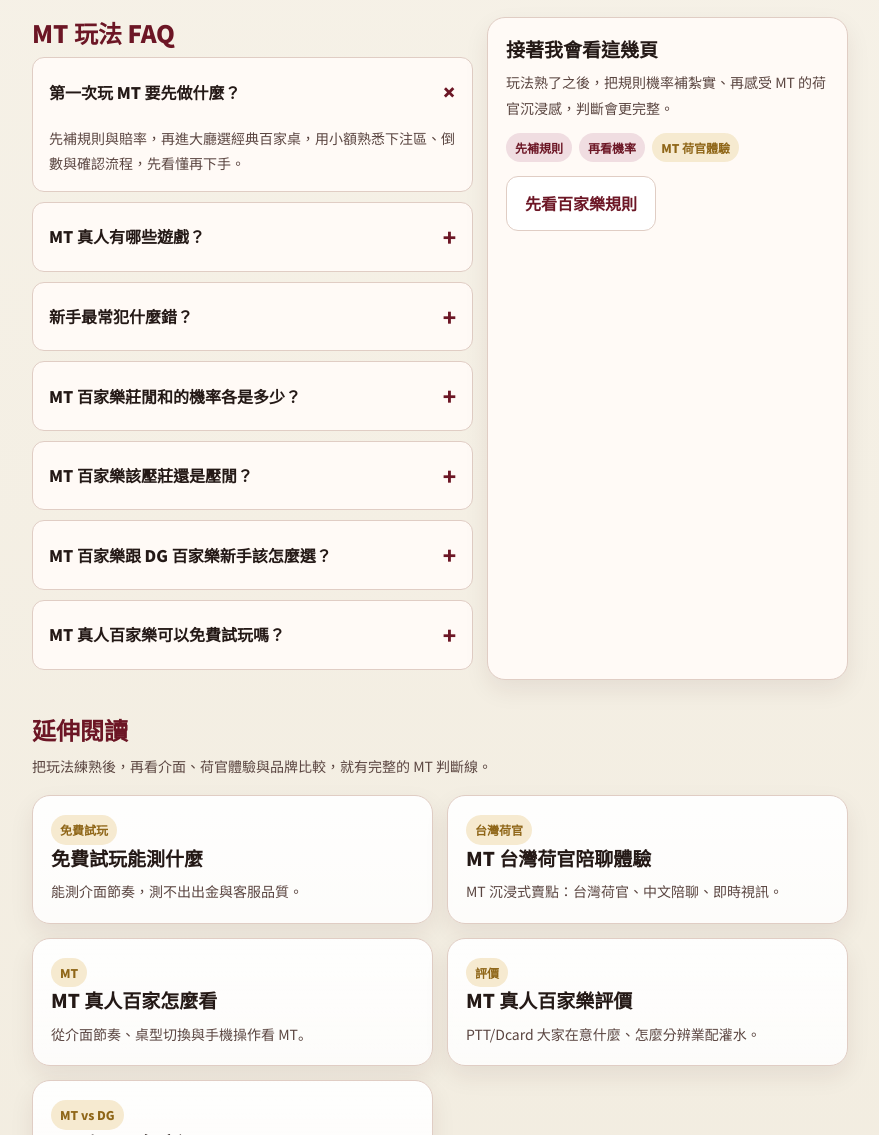
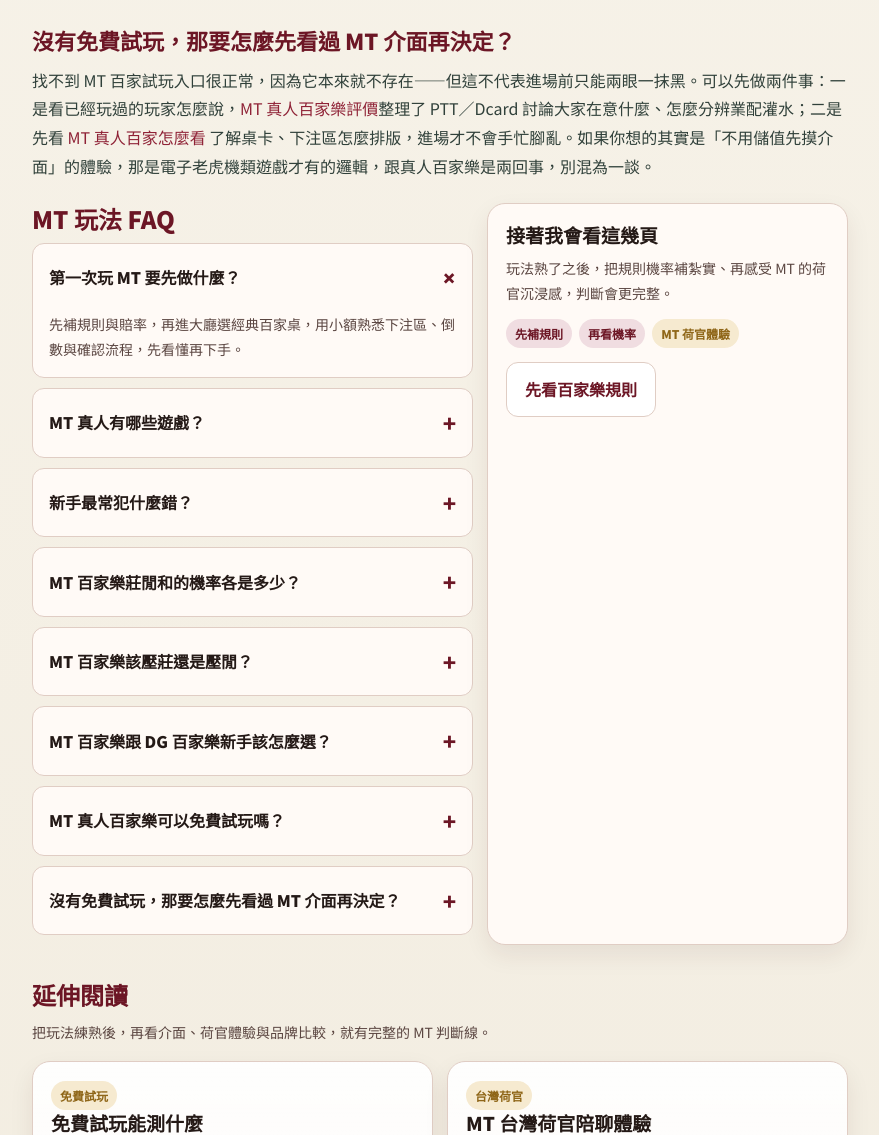
Before and after one commit to yuqi5872/cacasis, a plain HTML site: page mt-baccarat-guide/index.html in a window 1280 px wide. Shown: the part 2120-3255 px from the top of the page, without its empty margins (36-915 px from the left). Drawn offline with Linux system fonts and the light colour scheme.

Commit message:
content(mt-baccarat-guide): 補「mt百家試玩」查詢意圖的替代下見方案段落，解51曝光0點擊缺口

```diff
--- a/mt-baccarat-guide/index.html
+++ b/mt-baccarat-guide/index.html
@@ -21,9 +21,9 @@
   <link href="https://fonts.googleapis.com/css2?family=Noto+Sans+TC:wght@400;500;700;900&display=swap" rel="stylesheet">
   <link rel="stylesheet" href="/assets/style.css?v=20260630-4">
   <script type="application/ld+json">
-  {"@context":"https://schema.org","@type":"Article","headline":"MT 百家樂玩法懶人包：新手第一次進 MT 真人怎麼玩","description":"從進大廳、選桌、遊戲種類到下注流程，帶新手第一次玩 MT 真人百家，含常見錯誤與進場前準備。","mainEntityOfPage":"https://dgcasnio.com/mt-baccarat-guide/","datePublished":"2026-07-09","dateModified":"2026-08-18","author":{"@type":"Organization","name":"百家樂觀測局編輯部"},"publisher":{"@type":"Organization","name":"百家樂觀測局"}}
+  {"@context":"https://schema.org","@type":"Article","headline":"MT 百家樂玩法懶人包：新手第一次進 MT 真人怎麼玩","description":"從進大廳、選桌、遊戲種類到下注流程，帶新手第一次玩 MT 真人百家，含常見錯誤與進場前準備。","mainEntityOfPage":"https://dgcasnio.com/mt-baccarat-guide/","datePublished":"2026-07-09","dateModified":"2026-09-12","author":{"@type":"Organization","name":"百家樂觀測局編輯部"},"publisher":{"@type":"Organization","name":"百家樂觀測局"}}
   </script>
-  <script type="application/ld+json">{"@context":"https://schema.org","@type":"FAQPage","mainEntity":[{"@type":"Question","name":"第一次玩 MT 要先做什麼？","acceptedAnswer":{"@type":"Answer","text":"先補規則與賠率，再進大廳選經典百家桌，用小額熟悉下注區、倒數與確認流程，先看懂再下手。"}},{"@type":"Question","name":"MT 真人有哪些遊戲？","acceptedAnswer":{"@type":"Answer","text":"除了百家樂，通常還有二十一點、輪盤、骰寶、龍虎。新手先專心練經典百家樂，其他等節奏熟了再碰。"}},{"@type":"Question","name":"新手最常犯什麼錯？","acceptedAnswer":{"@type":"Answer","text":"一進場就重注、追著路單下注、把纜法當必勝。百家樂每局獨立、賠率固定，先小額熟流程、設停損。"}},{"@type":"Question","name":"MT 百家樂莊閒和的機率各是多少？","acceptedAnswer":{"@type":"Answer","text":"標準 8 副牌下，莊家獲勝機率約 45.86%、閒家約 44.62%、和局約 9.52%。這是新手進場前該先知道的基本機率，能幫助判斷下注合不合理。"}},{"@type":"Question","name":"MT 百家樂該壓莊還是壓閒？","acceptedAnswer":{"@type":"Answer","text":"以標準 8 副牌、常見 5% 抽水計算，莊家下注扣水後莊家優勢約 1.06%，閒家不扣水但莊家優勢約 1.24%，兩者只差 0.18 個百分點；長期期望值莊家通常略優於閒家，是新手三種下注中相對穩的選項。"}},{"@type":"Question","name":"MT 百家樂跟 DG 百家樂新手該怎麼選？","acceptedAnswer":{"@type":"Answer","text":"MT 的賣點是台灣荷官陪聊與沉浸式互動，DG 則走快節奏主流桌型；兩館規則與機率一致，差異在體驗風格，新手可以都試玩後再決定常駐哪一館。"}},{"@type":"Question","name":"MT 真人百家樂可以免費試玩嗎？","acceptedAnswer":{"@type":"Answer","text":"不行，MT 是即時荷官視訊發牌，沒有像電子老虎機那種免費模式可以先玩不儲值。想熟悉流程建議用最小籌碼進真人桌走一次完整流程，或先看電子遊戲類的免費試玩差異。"}}]}</script>
+  <script type="application/ld+json">{"@context":"https://schema.org","@type":"FAQPage","mainEntity":[{"@type":"Question","name":"第一次玩 MT 要先做什麼？","acceptedAnswer":{"@type":"Answer","text":"先補規則與賠率，再進大廳選經典百家桌，用小額熟悉下注區、倒數與確認流程，先看懂再下手。"}},{"@type":"Question","name":"MT 真人有哪些遊戲？","acceptedAnswer":{"@type":"Answer","text":"除了百家樂，通常還有二十一點、輪盤、骰寶、龍虎。新手先專心練經典百家樂，其他等節奏熟了再碰。"}},{"@type":"Question","name":"新手最常犯什麼錯？","acceptedAnswer":{"@type":"Answer","text":"一進場就重注、追著路單下注、把纜法當必勝。百家樂每局獨立、賠率固定，先小額熟流程、設停損。"}},{"@type":"Question","name":"MT 百家樂莊閒和的機率各是多少？","acceptedAnswer":{"@type":"Answer","text":"標準 8 副牌下，莊家獲勝機率約 45.86%、閒家約 44.62%、和局約 9.52%。這是新手進場前該先知道的基本機率，能幫助判斷下注合不合理。"}},{"@type":"Question","name":"MT 百家樂該壓莊還是壓閒？","acceptedAnswer":{"@type":"Answer","text":"以標準 8 副牌、常見 5% 抽水計算，莊家下注扣水後莊家優勢約 1.06%，閒家不扣水但莊家優勢約 1.24%，兩者只差 0.18 個百分點；長期期望值莊家通常略優於閒家，是新手三種下注中相對穩的選項。"}},{"@type":"Question","name":"MT 百家樂跟 DG 百家樂新手該怎麼選？","acceptedAnswer":{"@type":"Answer","text":"MT 的賣點是台灣荷官陪聊與沉浸式互動，DG 則走快節奏主流桌型；兩館規則與機率一致，差異在體驗風格，新手可以都試玩後再決定常駐哪一館。"}},{"@type":"Question","name":"MT 真人百家樂可以免費試玩嗎？","acceptedAnswer":{"@type":"Answer","text":"不行，MT 是即時荷官視訊發牌，沒有像電子老虎機那種免費模式可以先玩不儲值。想熟悉流程建議用最小籌碼進真人桌走一次完整流程，或先看電子遊戲類的免費試玩差異。"}},{"@type":"Question","name":"沒有免費試玩，那要怎麼先看過 MT 介面再決定？","acceptedAnswer":{"@type":"Answer","text":"可以先做兩件事降低盲目下注的風險：一是看已經玩過的玩家怎麼說，MT 真人百家樂評價整理了 PTT／Dcard 討論在意什麼；二是先看介面觀察文了解桌卡、下注區怎麼排版，進場後比較不會手忙腳亂。想感受的其實是「不用儲值先摸介面」，那是電子遊戲類的邏輯，跟真人百家樂是兩回事。"}}]}</script>
 </head>
 <body>
   <header class="site-header"><div class="wrap nav"><a href="/" class="brand"><span class="brand-mark">百</span><span class="brand-text"><strong>百家樂觀測局</strong><span>真人百家樂教學與比較站</span></span></a><button class="nav-toggle" aria-label="選單"><span></span><span></span><span></span></button><nav class="nav-links" id="nav"><a href="/">首頁</a><a href="/live-baccarat/" class="active">真人百家樂</a><a href="/guides/">攻略總覽</a><a href="/about/">關於我們</a></nav></div></header>
@@ -76,6 +76,8 @@
           <p>MT 最大的特色其實是台灣荷官陪聊的沉浸感，想先感受那塊可以看 <a href="/mt-live-dealer/">MT 台灣荷官陪聊體驗</a>；想跟其他主流館比一比，看 <a href="/mt-vs-dg-baccarat/">MT 和 DG 怎麼選</a>。</p>
           <h2>MT 真人百家樂可以免費試玩嗎？</h2>
           <p>不行，這是新手最容易搞混的一點。MT 的百家樂桌是<strong>即時荷官視訊發牌</strong>，牌是真的在洗、在發，沒有像電子老虎機那種「免費模式」可以先玩不儲值——荷官不會陪一個沒下注的空桌。想在真人桌上「試」的意思，其實是<strong>用最小籌碼走一次完整流程</strong>（見上面下注流程四步驟），先熟悉下注區、倒數跟確認鍵，而不是找免費入口。如果你想的其實是「不用儲值先摸介面」，那是電子遊戲類的邏輯，可以看 <a href="/baccarat-free-play/">免費試玩能測什麼</a> 了解兩者差在哪，別把真人百家樂跟電子老虎機的試玩混為一談。</p>
+          <h2>沒有免費試玩，那要怎麼先看過 MT 介面再決定？</h2>
+          <p>找不到 MT 百家試玩入口很正常，因為它本來就不存在——但這不代表進場前只能兩眼一抹黑。可以先做兩件事：一是看已經玩過的玩家怎麼說，<a href="/mt-baccarat-ptt/">MT 真人百家樂評價</a>整理了 PTT／Dcard 討論大家在意什麼、怎麼分辨業配灌水；二是先看 <a href="/mt-baccarat/">MT 真人百家怎麼看</a> 了解桌卡、下注區怎麼排版，進場才不會手忙腳亂。如果你想的其實是「不用儲值先摸介面」的體驗，那是電子老虎機類遊戲才有的邏輯，跟真人百家樂是兩回事，別混為一談。</p>
         </article>
 
         <section class="block">
@@ -89,6 +91,7 @@
               <div class="faq-item"><button class="faq-q" type="button">MT 百家樂該壓莊還是壓閒？</button><div class="faq-a"><div class="faq-a-inner">以標準 8 副牌、常見 5% 抽水計算，莊家下注扣水後莊家優勢約 1.06%，閒家不扣水但莊家優勢約 1.24%，兩者只差 0.18 個百分點；長期期望值莊家通常略優於閒家，是新手三種下注中相對穩的選項。</div></div></div>
               <div class="faq-item"><button class="faq-q" type="button">MT 百家樂跟 DG 百家樂新手該怎麼選？</button><div class="faq-a"><div class="faq-a-inner">MT 的賣點是台灣荷官陪聊與沉浸式互動，DG 則走快節奏主流桌型；兩館規則與機率一致，差異在體驗風格，新手可以都試玩後再決定常駐哪一館。</div></div></div>
               <div class="faq-item"><button class="faq-q" type="button">MT 真人百家樂可以免費試玩嗎？</button><div class="faq-a"><div class="faq-a-inner">不行，MT 是即時荷官視訊發牌，沒有像電子老虎機那種免費模式可以先玩不儲值。想熟悉流程建議用最小籌碼進真人桌走一次完整流程，或先看電子遊戲類的免費試玩差異。</div></div></div>
+              <div class="faq-item"><button class="faq-q" type="button">沒有免費試玩，那要怎麼先看過 MT 介面再決定？</button><div class="faq-a"><div class="faq-a-inner">可以先做兩件事降低盲目下注的風險：一是看已經玩過的玩家怎麼說，MT 真人百家樂評價整理了 PTT／Dcard 討論在意什麼；二是先看介面觀察文了解桌卡、下注區怎麼排版，進場後比較不會手忙腳亂。想感受的其實是「不用儲值先摸介面」，那是電子遊戲類的邏輯，跟真人百家樂是兩回事。</div></div></div>
             </div>
             <div class="surface quick-card">
               <h3>接著我會看這幾頁</h3>
```
